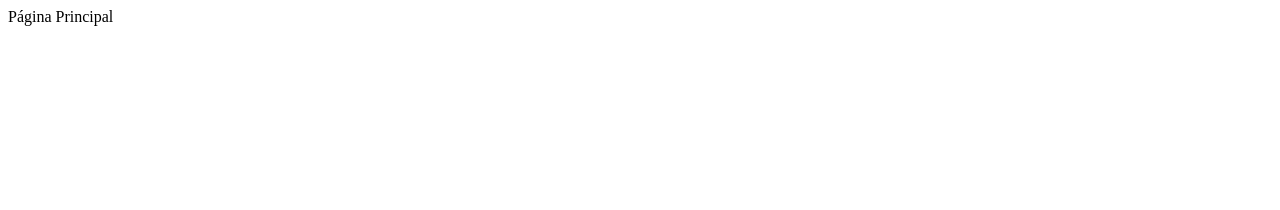
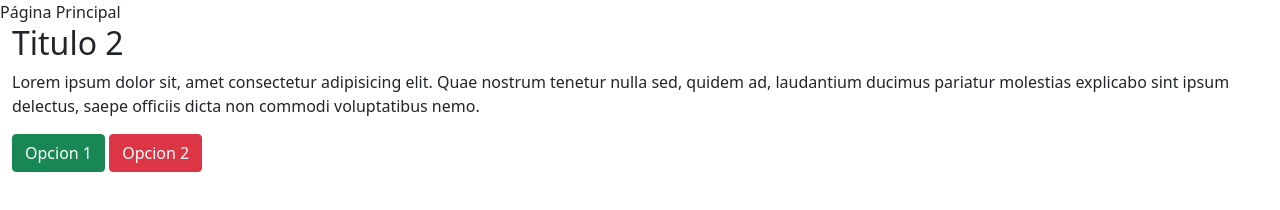
Before and after one commit to Frank0606/80688, a plain HTML site: page index.html in a window 1280 px wide. Drawn offline with nearby package versions, Linux system fonts and the light colour scheme.

Commit message:
Se agrega bootstrap a index.html

```diff
--- a/index.html
+++ b/index.html
@@ -5,8 +5,30 @@
     <meta http-equiv="X-UA-Compatible" content="IE=edge">
     <meta name="viewport" content="width=device-width, initial-scale=1.0">
     <title>Página Principal</title>
+    <!-- CSS only -->
+    <link href="https://cdn.jsdelivr.net/npm/bootstrap@5.1.0/dist/css/bootstrap.min.css" rel="stylesheet" integrity="sha384-KyZXEAg3QhqLMpG8r+8fhAXLRk2vvoC2f3B09zVXn8CA5QIVfZOJ3BCsw2P0p/We" crossorigin="anonymous">
 </head>
 <body>
     <hi>Página Principal</hi>
+    <!-- Contenedor padre -->
+    <div class="container-fluid">
+        <!-- Fila -->
+        <div class="row">
+            <!-- Columna -->
+            <div class="col-md-12">
+                <!-- Mostrar contenido -->
+                <div>
+                    <h2>Titulo 2</h2>
+                    <p>Lorem ipsum dolor sit, amet consectetur adipisicing elit. Quae nostrum tenetur nulla sed,
+                        quidem ad, laudantium ducimus pariatur molestias explicabo sint ipsum delectus,
+                        saepe officiis dicta non commodi voluptatibus nemo.</p>
+                    <p>
+                        <a class="btn btn-success" href="">Opcion 1</a>
+                        <a class="btn btn-danger" href="">Opcion 2</a>
+                    </p>
+                </div>
+            </div>
+        </div>
+    </div>
 </body>
 </html>
```
